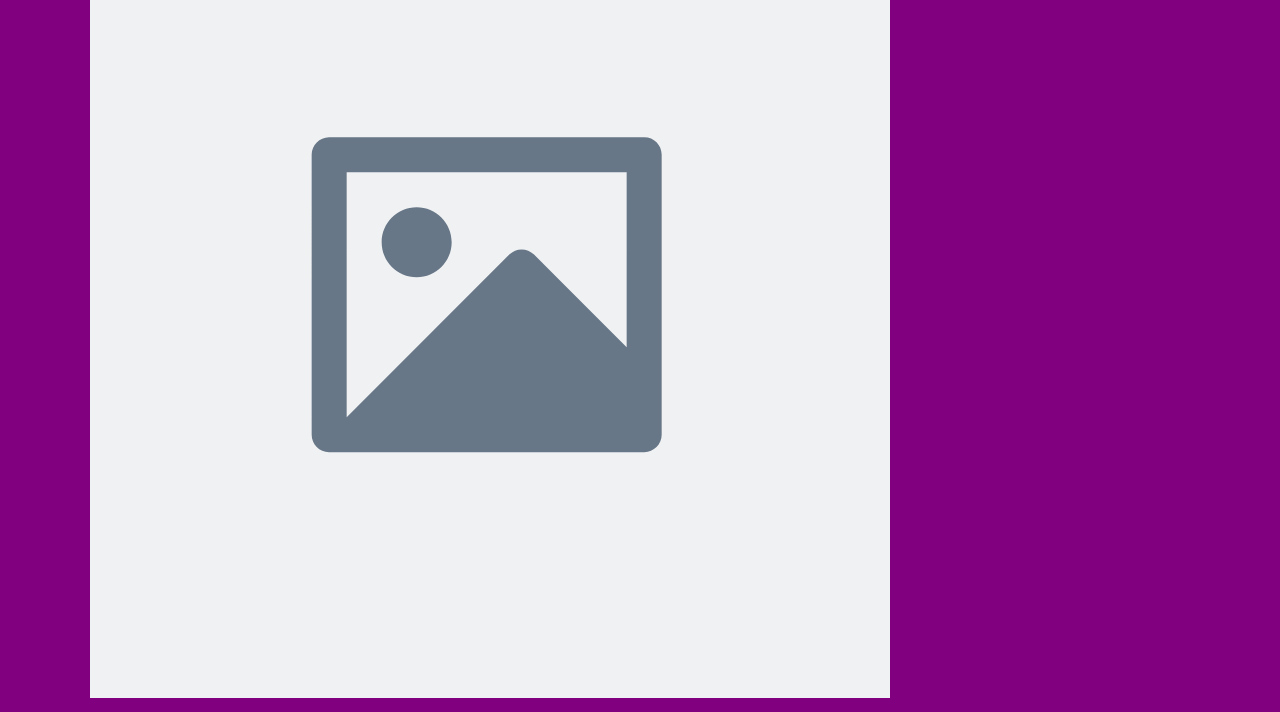
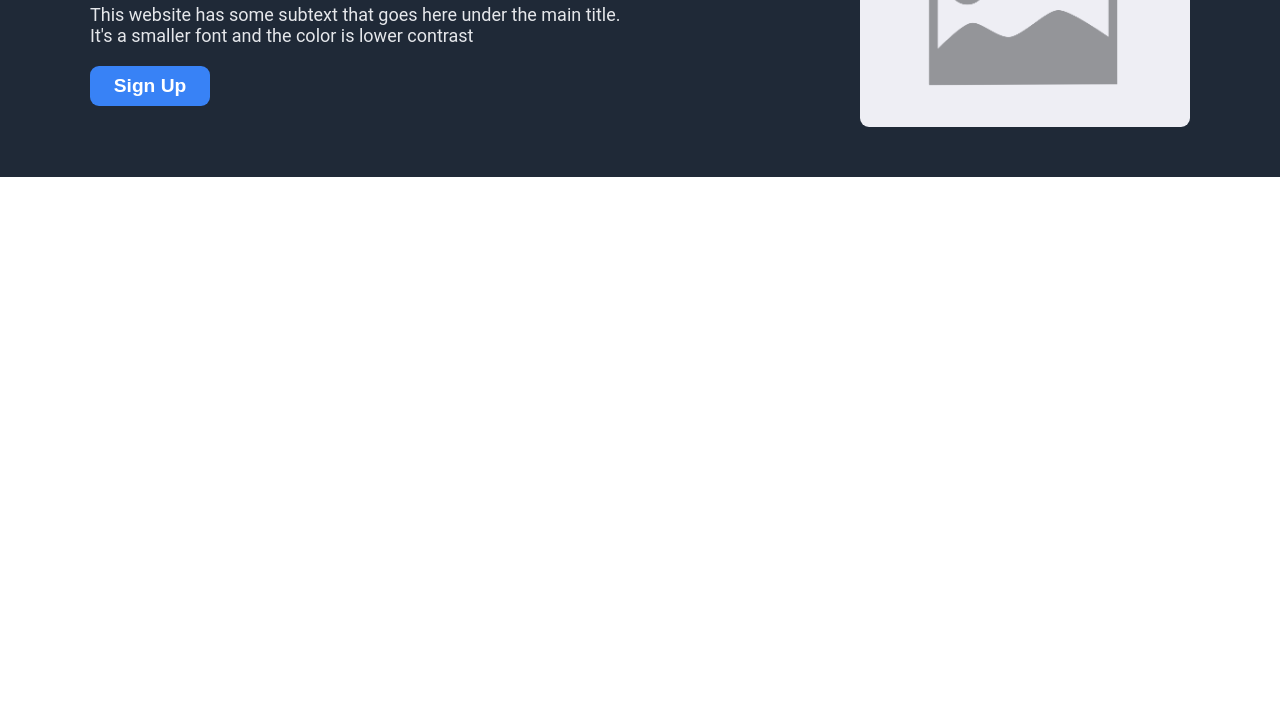
Before and after one commit to lupercaliat/odin-landing-page, a plain HTML site: page index.html in a window 1280 px wide. Shown: the part 227-939 px from the top of the page. After the commit the page ends 800 px from the top, so only its background shows below. Drawn offline with Linux system fonts and the light colour scheme.

Commit message:
Finishes header section

```diff
--- a/index.html
+++ b/index.html
@@ -22,11 +22,11 @@
         <div class="header-body-left">
           <div class="header-message-one">This website is awesome</div>
           <div class="header-message-two">This website has some subtext that goes here under the main title. It's a smaller font and the color is lower contrast</div>
-          <button>Sign Up</button>
+          <button class="signup-button">Sign Up</button>
         </div>
-        <div class="header-body-right">
-          <img src="./images/landscape-placeholder.svg" alt="A placeholder image">
-        </div>
+
+          <img class="header-body-right" src="./images/placeholder.png" alt="A placeholder image">
+
 
       </div>
     </div>
--- a/style.css
+++ b/style.css
@@ -1,13 +1,14 @@
 body {
-    font-family: -apple-system, BlinkMacSystemFont, 'Segoe UI', Roboto, Oxygen, Ubuntu, Cantarell, 'Open Sans', 'Helvetica Neue', sans-serif;
+    font-family: Roboto, 'Open Sans', 'Helvetica Neue', sans-serif;
     margin: 0px;
   }
 
 .header {
-    background-color: purple;
+    background-color: #1F2937;
     display: flex;
     flex-direction: column;
-    padding: 10px 90px;
+    padding: 10px 90px 50px 90px;
+    gap: 70px;
 }
 
 .header-top {
@@ -35,5 +36,46 @@ body {
     text-decoration: none;
     color: #E5E7EB;
     white-space: nowrap;
-    overflow
+    overflow: hidden;
 }
+
+.header-body {
+    display: flex;
+    justify-content: space-between;
+    align-items: center;
+}
+
+.header-message-one{
+    font-size: 48px;
+    color: #F9FAF8;
+    font-weight: 900;
+}
+
+.header-message-two{
+    font-size: 18px;
+    color: #E5E7EB;
+
+}
+.header-body-left {
+    width: 50%;
+    display: flex;
+    flex-direction: column;
+    gap: 20px;
+    align-items:baseline;
+
+}
+.header-body-right {
+    width: 30%;
+    border-radius: 9px;
+}
+
+.signup-button {
+    background-color: #3882f6;
+    color: white;
+    border-radius: 9px;
+    font-weight: 900;
+    font-size: larger;
+    border: none;
+    width: 120px;
+    height: 40px;
+}
```
Also changed, not shown: images/placeholder.png (added).
